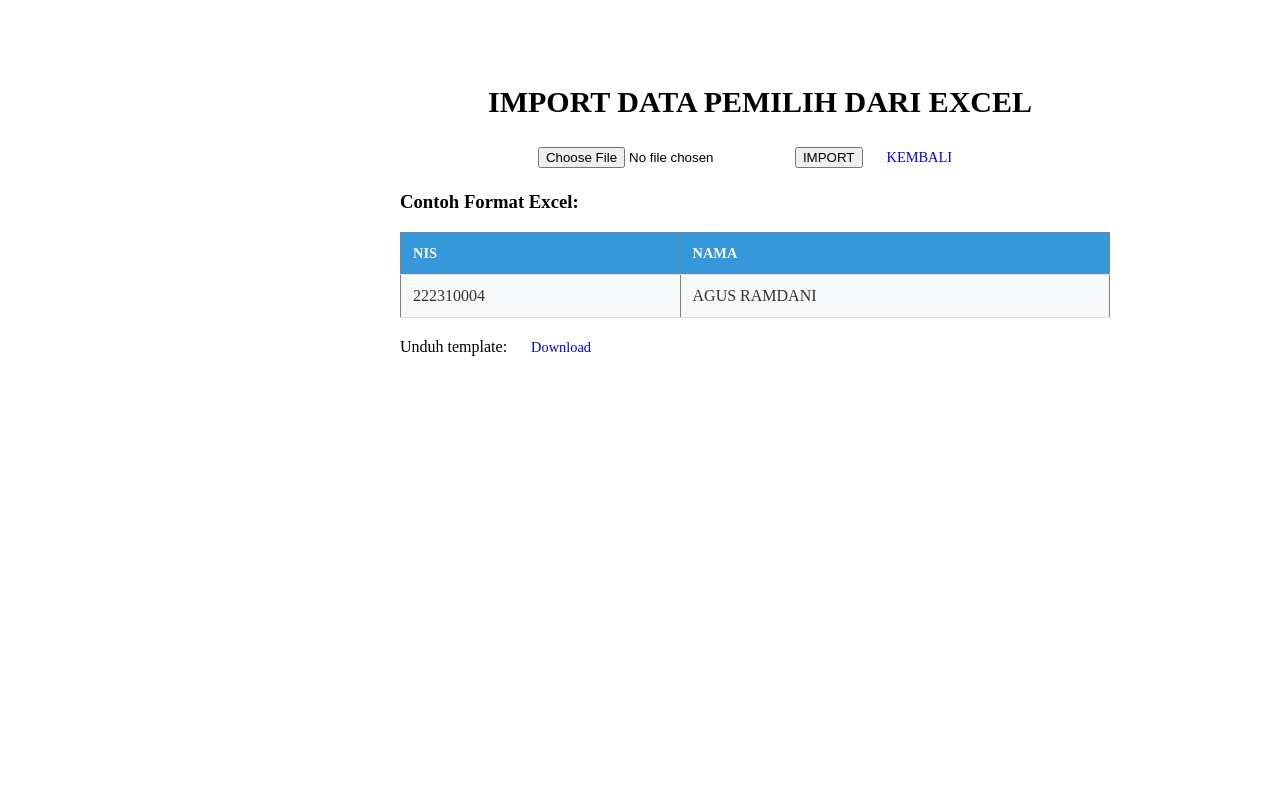
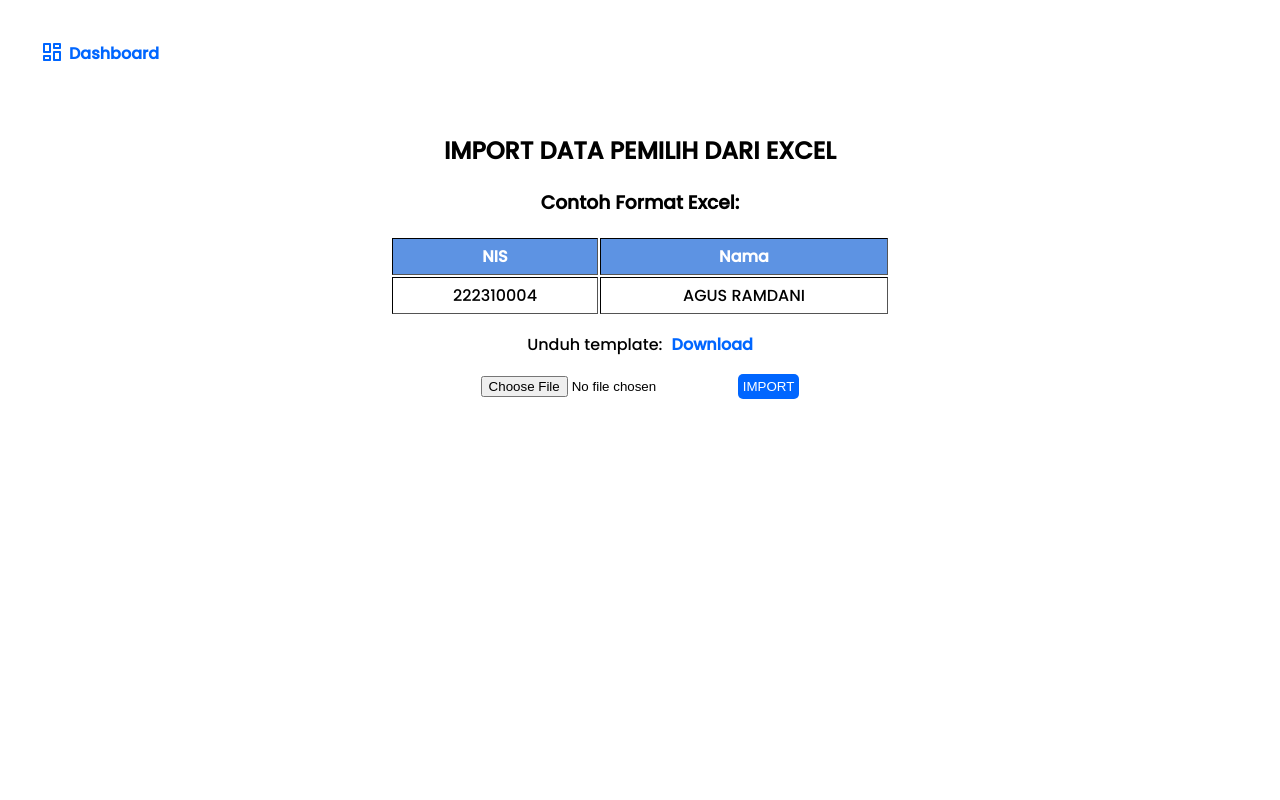
Before and after one commit to hanakhaii/SuaraKita, a PHP site: page /Backend/import_excel.php in a window 1280 px wide. Run offline with PHP 8.4, Linux system fonts and the light colour scheme.

```diff
--- a/Backend/data_pemilih.php
+++ b/Backend/data_pemilih.php
@@ -175,6 +175,7 @@ $search = isset($_GET['search']) ? $_GET['search'] : '';
         .search-input {
             position: relative;
             width: 300px;
+            justify-content: center;
         }
 
         .search-input input {
@@ -362,6 +363,10 @@ $search = isset($_GET['search']) ? $_GET['search'] : '';
                         text: message
                     });
                 }
+
+                if (window.history.replaceState) {
+                    window.history.replaceState(null, null, window.location.pathname);
+                }
             }
         });
     </script>
--- a/Backend/import_excel.php
+++ b/Backend/import_excel.php
@@ -76,28 +76,94 @@ if (isset($_POST['import'])) {
 
 <!DOCTYPE html>
 <html lang="en">
+
 <head>
     <meta charset="UTF-8">
     <title>Import Data Pemilih</title>
-    <link rel="stylesheet" href="dashboardmin.css">
+
+    <style>
+        @import url('https://fonts.googleapis.com/css2?family=Poppins:wght@500&display=swap');
+
+        body {
+            font-family: 'Poppins', sans-serif;
+            margin: 20px auto;
+            padding: 20px;
+        }
+
+        .logo {
+            display: flex;
+            align-items: center;
+        }
+
+        header {
+            margin-left: 20px;
+        }
+
+        a {
+            text-decoration: none;
+            color: #0066FF;
+            margin-top: -5px;
+            margin-left: 5px;
+            font-weight: bold;
+        }
+
+        a:hover {
+            color: #181B3C;
+            text-decoration: underline;
+        }
+
+        main {
+            margin-top: 5%;
+        }
+
+        table {
+            width: 500px;
+            border: 1px black;
+        }
+
+        tr th {
+            color: white;
+            background-color: rgb(93, 147, 227);
+        }
+
+        button {
+            color: white;
+            padding: 5px;
+            background-color: #0066FF;
+            border-radius: 5px;
+            border: transparent;
+            cursor: pointer;
+            transition: 0.3s ease-in-out;
+        }
+
+        button:hover {
+            cursor: pointer;
+            transition: 0.3s ease-in-out;
+            box-shadow: 0 5px 15px rgba(0,0,0,0.2);
+        }
+    </style>
 </head>
+
 <body>
-    <div class="container">
-        <main class="table_view" align="center">
-            <section class="table_header">
-                <h1>IMPORT DATA PEMILIH DARI EXCEL</h1>
-            </section>
-            <section class="table_body_pemilih">
-                <form method="POST" enctype="multipart/form-data" action="import_excel.php">
-                    <input type="file" name="file_excel" accept=".xls,.xlsx" required>
-                    <button type="submit" name="import" class="btn-import">IMPORT</button>
-                    <a href="data_pemilih.php" class="btn-back">KEMBALI</a>
-                </form>
-
+    <header>
+        <div class="logo">
+            <div>
+                <!-- SVG Logo -->
+                <svg xmlns="http://www.w3.org/2000/svg" width="24" height="24" viewBox="0 0 24 24">
+                    <path fill="#0066FF"
+                        d="M13 8V4q0-.425.288-.712T14 3h6q.425 0 .713.288T21 4v4q0 .425-.288.713T20 9h-6q-.425 0-.712-.288T13 8M3 12V4q0-.425.288-.712T4 3h6q.425 0 .713.288T11 4v8q0 .425-.288.713T10 13H4q-.425 0-.712-.288T3 12m10 8v-8q0-.425.288-.712T14 11h6q.425 0 .713.288T21 12v8q0 .425-.288.713T20 21h-6q-.425 0-.712-.288T13 20M3 20v-4q0-.425.288-.712T4 15h6q.425 0 .713.288T11 16v4q0 .425-.288.713T10 21H4q-.425 0-.712-.288T3 20m2-9h4V5H5zm10 8h4v-6h-4zm0-12h4V5h-4zM5 19h4v-2H5zm4-2" />
+                </svg>
+            </div>
+            <a href="../Backend/data_pemilih.php">Dashboard</a>
+        </div>
+    </header>
+    <main align="center">
+        <h2>IMPORT DATA PEMILIH DARI EXCEL</h2>
+        <section class="">
             <!-- Contoh Format Excel -->
-                <div style="margin-top: 20px; text-align: left;">
+            <div style="margin-top: 20px; text-align: center;">
                 <h3>Contoh Format Excel:</h3>
-                    <table border="1" cellpadding="5">
+                <table border="1" cellpadding="5" align="center">
                     <tr>
                         <th>NIS</th>
                         <th>Nama</th>
@@ -109,8 +175,12 @@ if (isset($_POST['import'])) {
                 </table>
                 <p>Unduh template: <a href="template_pemilih.xlsx" download>Download</a></p>
             </div>
+
+            <form method="POST" enctype="multipart/form-data" action="import_excel.php">
+                <input type="file" name="file_excel" accept=".xls,.xlsx" required>
+                <button type="submit" name="import" class="btn-import">IMPORT</button>
+            </form>
         </section>
     </main>
-    </div>
 </body>
 </html>
```
Also changed, not shown: Backend/process.php (+11 -3 lines). Lines whose indentation alone changed are shown as unchanged.
